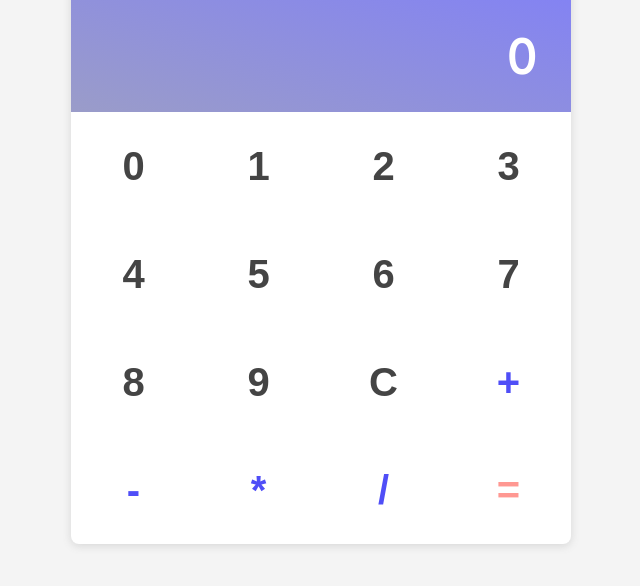
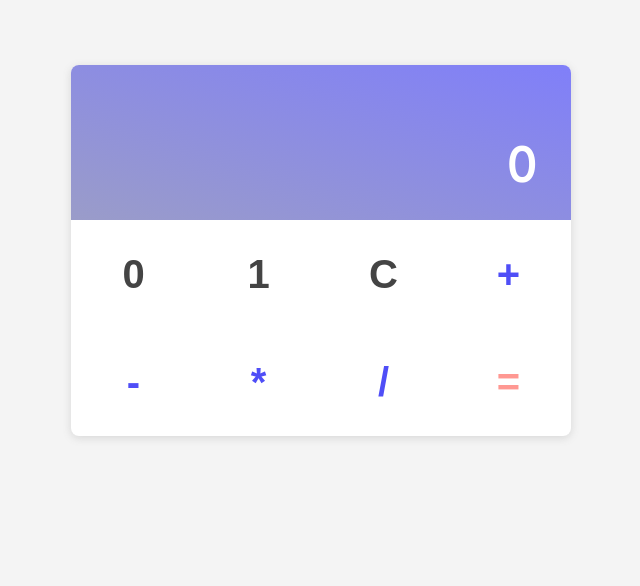
Before and after one commit to Darshan0502/binary-calculator, a plain HTML site: page index.html in a window 1280 px wide. Shown: the part 150-736 px from the top of the page, without its empty margins (319-959 px from the left). Drawn offline with Linux system fonts and the light colour scheme.

Commit message:
correct code

```diff
--- a/index.html
+++ b/index.html
@@ -26,14 +26,6 @@
       <div class="btns">
         <button class="btn operand" id="btn0">0</button>
         <button class="btn operand" id="btn1">1</button>
-        <button class="btn operand" id="btn0">2</button>
-        <button class="btn operand" id="btn1">3</button>
-        <button class="btn operand" id="btn0">4</button>
-        <button class="btn operand" id="btn1">5</button>
-        <button class="btn operand" id="btn1">6</button>
-        <button class="btn operand" id="btn0">7</button>
-        <button class="btn operand" id="btn1">8</button>
-        <button class="btn operand" id="btn1">9</button>
         <button class="btn clear" id="clear">C</button>
         <button class="btn operator" id="btnSum">+</button>
         <button class="btn operator" id="btnSub">-</button>
```
